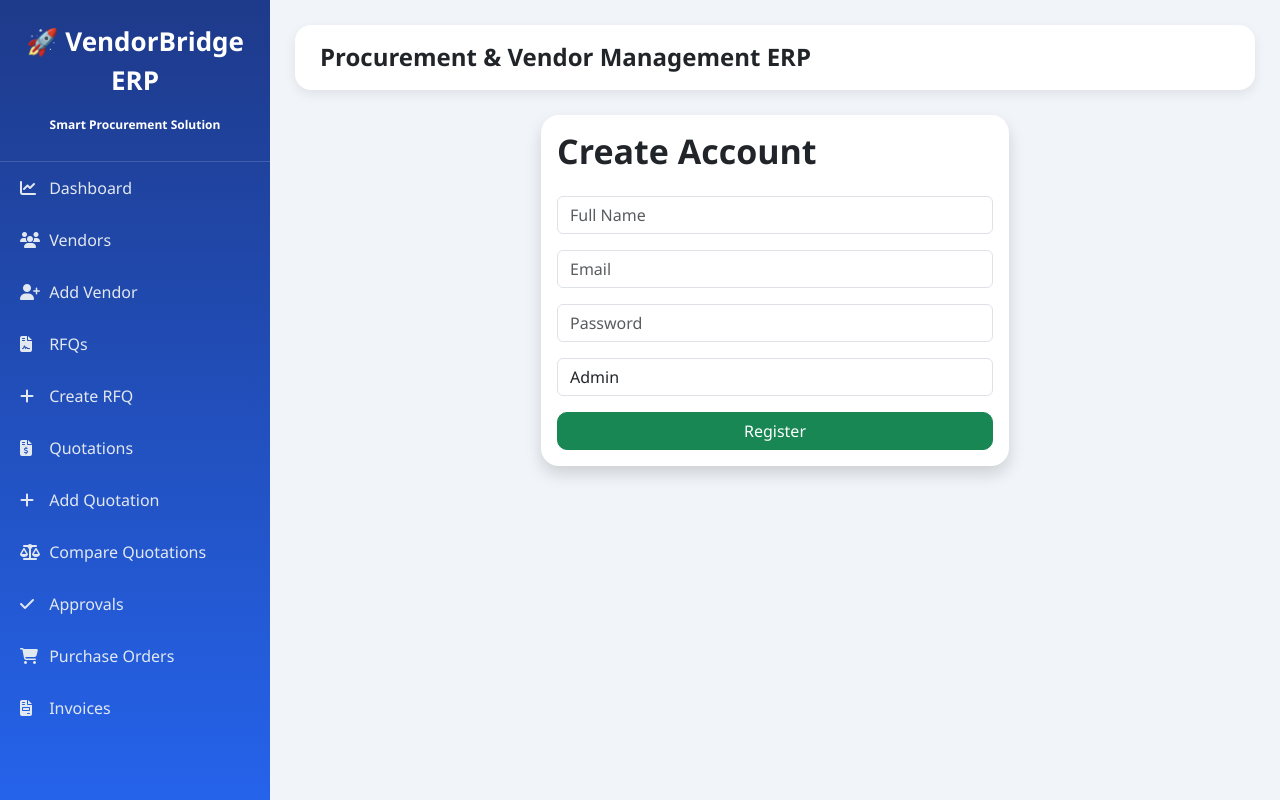
After one commit to DAKSH300306/VenoderBridge, a Flask app: page /signup in a window 1280 px wide. The commit adds this page. Run offline with Flask 3, Linux system fonts and the light colour scheme.

Commit message:
Final VendorBridge ERP with Authentication and Invoice PDF

```diff
--- a/app.py
+++ b/app.py
@@ -1,5 +1,20 @@
-from flask import Flask, render_template, request, redirect
-from models import db, Vendor, RFQ, Quotation, Approval, PurchaseOrder, Invoice
+from flask import (
+    Flask,
+    render_template,
+    request,
+    redirect,
+    session,
+    flash,
+    send_file
+)
+
+from werkzeug.security import (
+    generate_password_hash,
+    check_password_hash
+)
+from io import BytesIO
+from reportlab.pdfgen import canvas
+from models import *
 
 app = Flask(__name__)
 
@@ -12,11 +27,84 @@ app.config['SQLALCHEMY_TRACK_MODIFICATIONS'] = False
 
 db.init_app(app)
 
+@app.route('/signup', methods=['GET', 'POST'])
+def signup():
+
+    if request.method == 'POST':
+
+        hashed_password = generate_password_hash(
+            request.form['password']
+        )
+
+        user = User(
+            name=request.form['name'],
+            email=request.form['email'],
+            password=hashed_password,
+            role=request.form['role']
+        )
+
+        db.session.add(user)
+        db.session.commit()
+
+        return redirect('/login')
+
+    return render_template('auth/signup.html')
+
+@app.route('/login', methods=['GET', 'POST'])
+def login():
+
+    if request.method == 'POST':
+
+        print("EMAIL:", request.form['email'])
+
+        user = User.query.filter_by(
+            email=request.form['email']
+        ).first()
+
+        print("USER:", user)
+
+        if user:
+            print(
+                "PASSWORD MATCH:",
+                check_password_hash(
+                    user.password,
+                    request.form['password']
+                )
+            )
+
+        if user and check_password_hash(
+            user.password,
+            request.form['password']
+        ):
+
+            print("LOGIN SUCCESS")
+
+            session['user_id'] = user.id
+            session['user_name'] = user.name
+            session['role'] = user.role
+
+            return redirect('/')
+
+        print("LOGIN FAILED")
+
+        flash("Invalid Credentials")
+
+    return render_template('auth/login.html')
+
+@app.route('/logout')
+def logout():
+
+    session.clear()
+
+    return redirect('/login')
+
 # ===================================
 # DASHBOARD
 # ===================================
 @app.route('/')
 def dashboard():
+    if 'user_id' not in session:
+        return redirect('/login')
 
     total_vendors = Vendor.query.count()
 
@@ -44,6 +132,8 @@ def dashboard():
 # ===================================
 @app.route('/vendors')
 def vendors():
+    if 'user_id' not in session:
+        return redirect('/login')
 
     vendor_list = Vendor.query.all()
 
@@ -92,6 +182,8 @@ def delete_vendor(id):
 # ===================================
 @app.route('/rfqs')
 def rfqs():
+    if 'user_id' not in session:
+        return redirect('/login')
 
     rfq_list = RFQ.query.all()
 
@@ -131,6 +223,8 @@ def create_rfq():
 # ===================================
 @app.route('/quotations')
 def quotations():
+    if 'user_id' not in session:
+        return redirect('/login')
 
     quotation_list = Quotation.query.all()
 
@@ -185,6 +279,8 @@ def compare_quotations():
 # ===================================
 @app.route('/approvals')
 def approvals():
+    if 'user_id' not in session:
+        return redirect('/login')
 
     approval_list = Approval.query.all()
 
@@ -214,6 +310,9 @@ def create_approval(quotation_id):
 @app.route('/purchase_orders')
 def purchase_orders():
 
+    if 'user_id' not in session:
+        return redirect('/login')
+
     po_list = PurchaseOrder.query.all()
 
     return render_template(
@@ -224,6 +323,13 @@ def purchase_orders():
 
 @app.route('/generate_po/<int:approval_id>')
 def generate_po(approval_id):
+
+    existing_po = PurchaseOrder.query.filter_by(
+        approval_id=approval_id
+    ).first()
+
+    if existing_po:
+        return redirect('/purchase_orders')
 
     po = PurchaseOrder(
         po_number=f"PO-{approval_id}",
@@ -242,6 +348,9 @@ def generate_po(approval_id):
 @app.route('/invoices')
 def invoices():
 
+    if 'user_id' not in session:
+        return redirect('/login')
+
     invoice_list = Invoice.query.all()
 
     return render_template(
@@ -253,6 +362,13 @@ def invoices():
 @app.route('/generate_invoice/<int:po_id>')
 def generate_invoice(po_id):
 
+    existing_invoice = Invoice.query.filter_by(
+        po_id=po_id
+    ).first()
+
+    if existing_invoice:
+        return redirect('/invoices')
+
     invoice = Invoice(
         invoice_number=f"INV-{po_id}",
         po_id=po_id,
@@ -263,6 +379,133 @@ def generate_invoice(po_id):
     db.session.commit()
 
     return redirect('/invoices')
+
+# ===================================
+# EDIT VENDOR
+# ===================================
+@app.route('/edit_vendor/<int:id>', methods=['GET', 'POST'])
+def edit_vendor(id):
+
+    vendor = Vendor.query.get_or_404(id)
+
+    if request.method == 'POST':
+
+        vendor.vendor_name = request.form['vendor_name']
+        vendor.email = request.form['email']
+        vendor.phone = request.form['phone']
+        vendor.category = request.form['category']
+
+        db.session.commit()
+
+        return redirect('/vendors')
+
+    return render_template(
+        'vendors/edit_vendor.html',
+        vendor=vendor
+    )
+
+
+# ===================================
+# DELETE RFQ
+# ===================================
+@app.route('/delete_rfq/<int:id>')
+def delete_rfq(id):
+
+    rfq = RFQ.query.get_or_404(id)
+
+    db.session.delete(rfq)
+
+    db.session.commit()
+
+    return redirect('/rfqs')
+
+# ===================================
+# DOWNLOAD INVOICE PDF
+# ===================================
+@app.route('/download_invoice/<int:invoice_id>')
+def download_invoice(invoice_id):
+
+    invoice = Invoice.query.get_or_404(invoice_id)
+
+    buffer = BytesIO()
+
+    pdf = canvas.Canvas(buffer)
+
+    pdf.setTitle(invoice.invoice_number)
+
+    # Safe vendor/rfq lookup
+    vendor_name = "N/A"
+    rfq_title = "N/A"
+
+    try:
+        vendor_name = invoice.purchase_order.approval.quotation.vendor.vendor_name
+    except:
+        pass
+
+    try:
+        rfq_title = invoice.purchase_order.approval.quotation.rfq.title
+    except:
+        pass
+
+    pdf.setFont("Helvetica-Bold", 18)
+    pdf.drawString(200, 800, "VendorBridge ERP")
+
+    pdf.setFont("Helvetica", 14)
+
+    pdf.drawString(
+        50,
+        740,
+        f"Invoice Number: {invoice.invoice_number}"
+    )
+
+    pdf.drawString(
+        50,
+        710,
+        f"PO Number: {invoice.purchase_order.po_number}"
+    )
+
+    pdf.drawString(
+        50,
+        680,
+        f"Vendor: {vendor_name}"
+    )
+
+    pdf.drawString(
+        50,
+        650,
+        f"RFQ: {rfq_title}"
+    )
+
+    pdf.drawString(
+        50,
+        620,
+        f"Status: {invoice.status}"
+    )
+
+    pdf.drawString(
+        50,
+        590,
+        f"Generated On: {invoice.created_at.strftime('%d-%m-%Y')}"
+    )
+
+    pdf.line(50, 560, 550, 560)
+
+    pdf.drawString(
+        50,
+        530,
+        "Thank you for using VendorBridge ERP"
+    )
+
+    pdf.save()
+
+    buffer.seek(0)
+
+    return send_file(
+        buffer,
+        as_attachment=True,
+        download_name=f"{invoice.invoice_number}.pdf",
+        mimetype='application/pdf'
+    )
 
 # ===================================
 # DATABASE
--- /dev/null
+++ b/templates/auth/signup.html
@@ -0,0 +1,66 @@
+{% extends 'base.html' %}
+
+{% block content %}
+
+<div class="row justify-content-center">
+
+<div class="col-md-6">
+
+<div class="card shadow">
+
+<div class="card-body">
+
+<h2 class="mb-4">
+
+Create Account
+
+</h2>
+
+<form method="POST">
+
+<input
+type="text"
+name="name"
+placeholder="Full Name"
+class="form-control mb-3">
+
+<input
+type="email"
+name="email"
+placeholder="Email"
+class="form-control mb-3">
+
+<input
+type="password"
+name="password"
+placeholder="Password"
+class="form-control mb-3">
+
+<select
+name="role"
+class="form-control mb-3">
+
+<option>Admin</option>
+<option>Manager</option>
+<option>Vendor</option>
+
+</select>
+
+<button
+class="btn btn-success w-100">
+
+Register
+
+</button>
+
+</form>
+
+</div>
+
+</div>
+
+</div>
+
+</div>
+
+{% endblock %}
--- a/templates/base.html
+++ b/templates/base.html
@@ -153,6 +153,14 @@
 
         🚀 VendorBridge ERP
 
+        <br>
+
+        <small style="font-size:12px">
+
+            Smart Procurement Solution
+
+        </small>
+
     </div>
 
     <a href="/">
@@ -214,11 +222,37 @@
 
 <div class="content">
 
-    <div class="topbar">
+    <div class="topbar d-flex justify-content-between align-items-center">
 
         <h4>
             Procurement & Vendor Management ERP
         </h4>
+
+        <div>
+
+            {% if session.get('user_name') %}
+
+                <span class="me-3">
+
+                    Welcome,
+                    <strong>
+
+                        {{ session['user_name'] }}
+
+                    </strong>
+
+                </span>
+
+                <a href="/logout"
+                   class="btn btn-danger btn-sm">
+
+                    Logout
+
+                </a>
+
+            {% endif %}
+
+        </div>
 
     </div>
 
--- a/templates/rfq/rfq_list.html
+++ b/templates/rfq/rfq_list.html
@@ -98,10 +98,10 @@
 
                         </a>
 
-                        <a href="#"
-                           class="btn btn-danger btn-sm">
+                        <a href="/delete_rfq/{{ rfq.id }}"
+                            class="btn btn-danger btn-sm">
 
-                            <i class="fa-solid fa-trash"></i>
+                             <i class="fa-solid fa-trash"></i>
 
                         </a>
 
--- a/templates/vendors/vendor_list.html
+++ b/templates/vendors/vendor_list.html
@@ -78,7 +78,7 @@
 
                     <td>
 
-                        <a href="#"
+                        <a href="/edit_vendor/{{ vendor.id }}"
                            class="btn btn-warning btn-sm">
 
                             <i class="fa-solid fa-pen"></i>
```
Also changed, not shown: models.py (+34 -0 lines), requirements.txt (+105 -0 lines), templates/auth/login.html (added, +54 -0 lines), templates/invoices/invoice_list.html (+12 -1 lines), templates/vendors/edit_vendor.html (added, +63 -0 lines), instance/vendorbridge.db.
